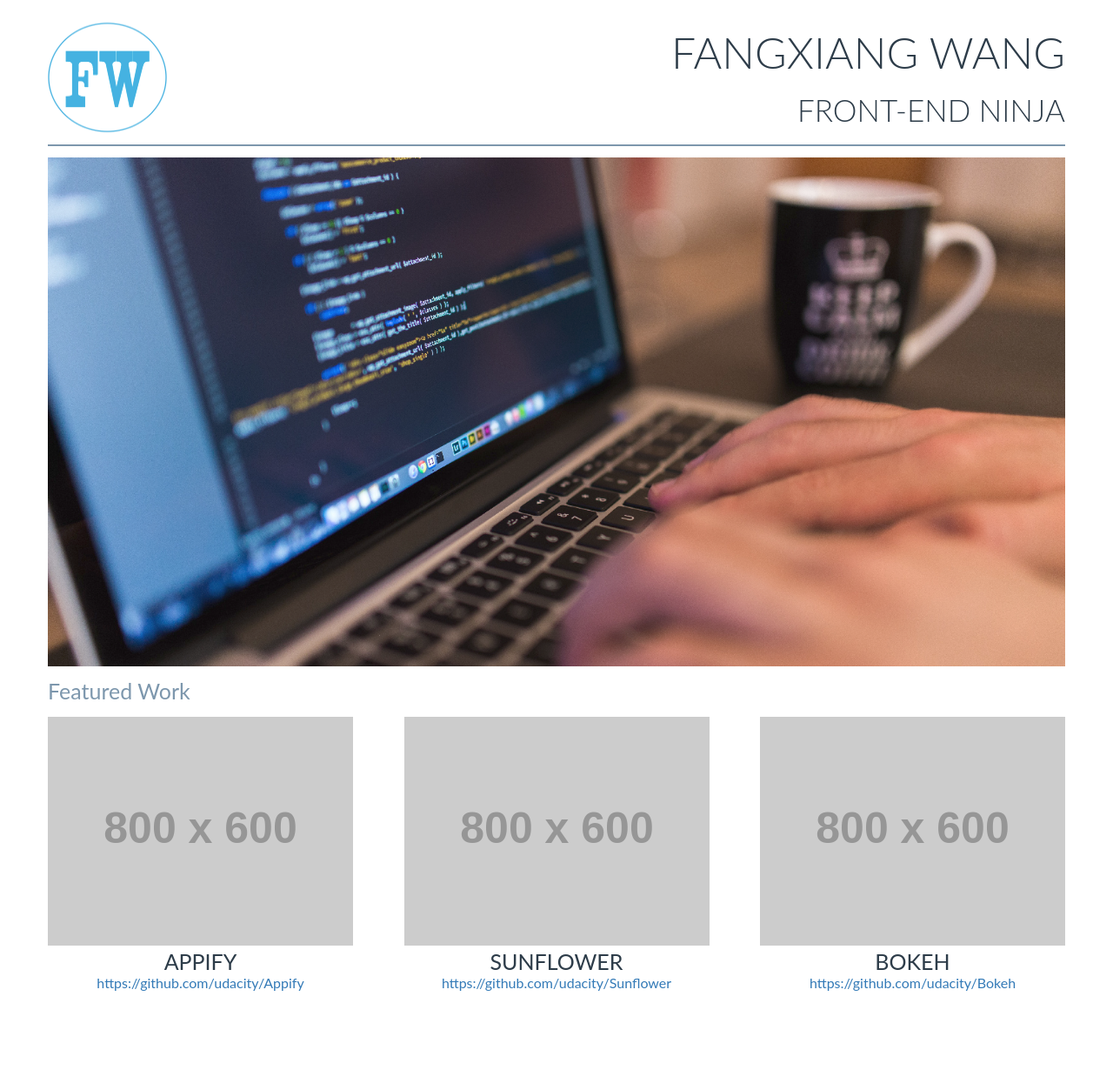
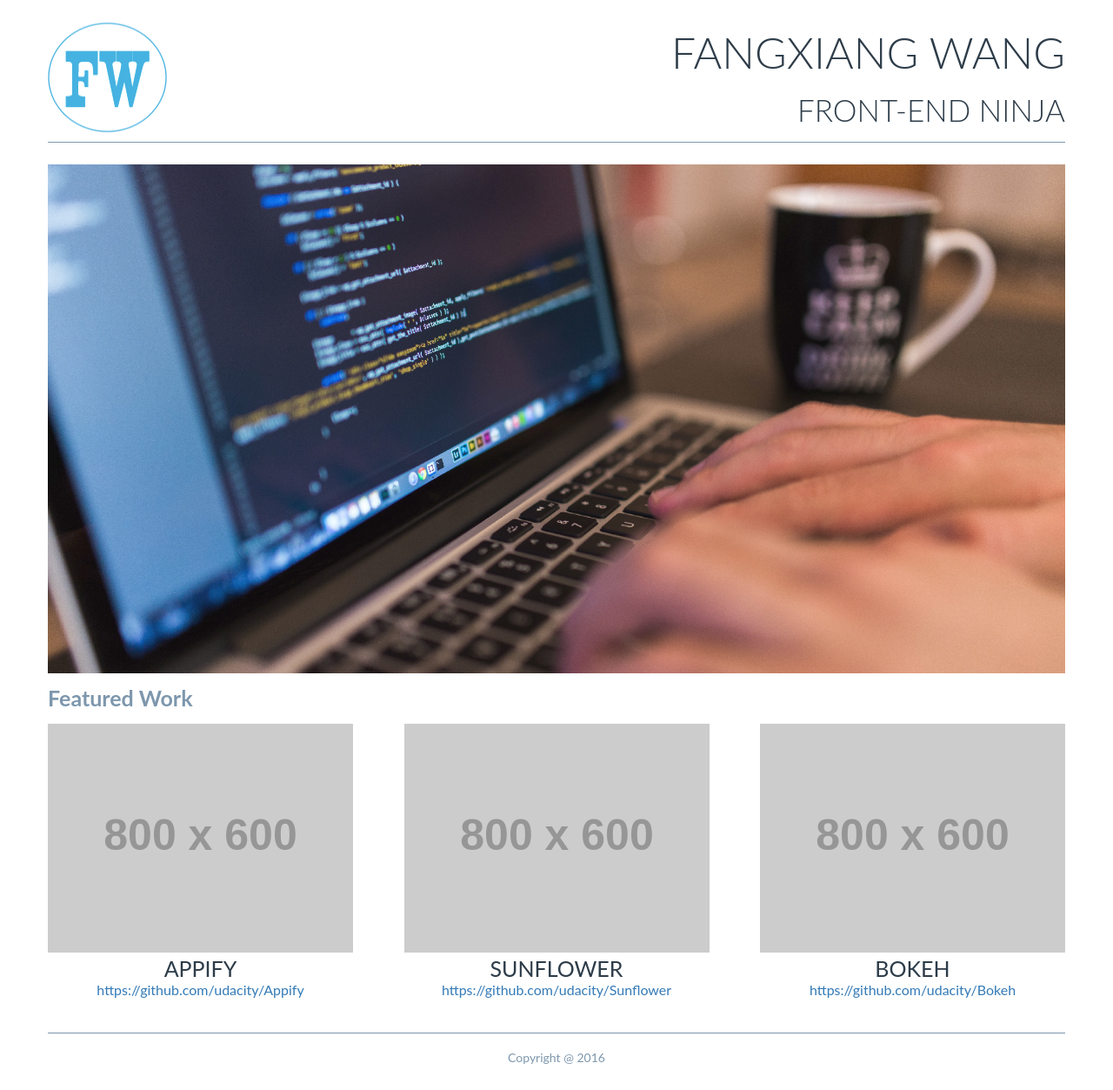
Before and after one commit to k285/Udacity-Portfolio-Site, a website: page index.html in a window 1280 px wide. Shown: the whole page at 87% size. Before the commit the page ends 1174 px from the top, so only its background shows below. Drawn offline with Linux system fonts and the light colour scheme; placeholder pictures from the web are drawn by us.

Commit message:
format change

```diff
--- a/Gruntfile.js
+++ b/Gruntfile.js
@@ -4,20 +4,16 @@ module.exports = function (grunt) {
 
 	grunt.initConfig({
 		sass: {
+			options: {
+	            outputStyle: 'expanded'
+	        },
 			dist: {
 				src: config.scssDir + 'style.scss',
 				dest: config.cssDir + 'style.css'
 			}
-		},
-		concat: {
-			dist: {
-				src: config.jsSrcDir + '*.js',
-				dest: config.jsConcatDir + 'scripts.js'
-			}
 		}
 	});
 	grunt.registerTask('default', [
-		'sass',
-		'concat'
+		'sass'
 	]);
 };
--- a/index.html
+++ b/index.html
@@ -2,6 +2,7 @@
 <html>
 <head>
   <title>Portfolio Site</title>
+  <meta charset="UTF-8">
   <meta name="viewport" content="width=device-width, initial-scale=1">
   <!-- Main-->
   <link rel="stylesheet" type="text/css" href="dist/css/style.css">
@@ -11,20 +12,19 @@
     <header>
       <div class="row">
         <div class="header-logo">
-					<img src="images/logo.png" alt="FW">
+          <img class="header-logo-image" src="images/logo.png" alt="FW">
         </div>
         <div class="header-title">
-					<div class="text-uppercase header-name">Fangxiang Wang</div>
-					<div class="text-uppercase header-sub-name">Front-End Ninja</div>
+          <h1 class="text-uppercase header-name">Fangxiang Wang</h1>
+          <h4 class="text-uppercase header-sub-name">Front-End Ninja</h4>
         </div>
       </div>
     </header>
-		<hr>
-		<section>
+    <section class="section">
       <img src="images/banner.jpg" alt="Coder">
     </section>
-		<section>
-			<div class="work-title">Featured Work</div>
+    <section class="section">
+      <h1 class="work-title">Featured Work</h1>
       <div class="row">
         <div class="work-item">
           <img src="http://placehold.it/800x600" alt="work-item">
@@ -43,6 +43,9 @@
         </div>
       </div>
     </section>
+    <footer>
+      <p class="footer-font">Copyright @ 2016</p>
+    </footer>
   </div>
 </body>
 </html>
--- a/src/sass/style.scss
+++ b/src/sass/style.scss
@@ -2,21 +2,35 @@ $primary-color:#2d3c49;
 $secondary-color:#7d97ad;
 $link-color:#337ab7;
 
+/* general */
 * {
   -webkit-box-sizing: border-box;
   -moz-box-sizing: border-box;
   box-sizing: border-box;
   }
-body, h1, h4 {
+
+body,
+h1,
+h4 {
   padding: 0;
   margin: 0;
 }
+header {
+  border-bottom: 1px solid $secondary-color;
+  padding-bottom: 5px;
+  margin-bottom: 20px;
+}
+footer {
+  border-top: 1px solid $secondary-color;
+  padding-top: 5px;
+  margin-top: 20px;
+}
 .container {
   padding: 15px;
-	font-family: 'Lato', sans-serif;
+  font-family: "Lato", sans-serif;
   color: $primary-color;
 }
-section {
+.section {
   padding: 5px 0;
 }
 .row {
@@ -36,7 +50,7 @@ img {
   width: 33%;
   min-width: 100px;
 }
-.header-logo img{
+.header-logo-image {
   width: 100px;
   height: 100px;
   padding-top: 5px;
@@ -54,10 +68,8 @@ img {
   font-size: 20px;
   font-weight: 300;
 }
-hr {
-	color: $secondary-color;
-	border: solid 1px;
-}
+
+/*portfolio*/
 .work-title {
   font-size: 25px;
   color: $secondary-color;
@@ -80,6 +92,15 @@ hr {
 .work-item-link a:active {
   color: $link-color;
 }
+
+/*footer*/
+.footer-font {
+  text-align: center;
+  font-size: 14px;
+  color: $secondary-color;
+}
+
+/*responsive*/
 @media (min-width: 328px) {
   .header-title {
     margin-left: auto;
```
Also changed, not shown: dist/css/style.css, dist/js/scripts.js (deleted). Lines whose indentation alone changed are shown as unchanged.
